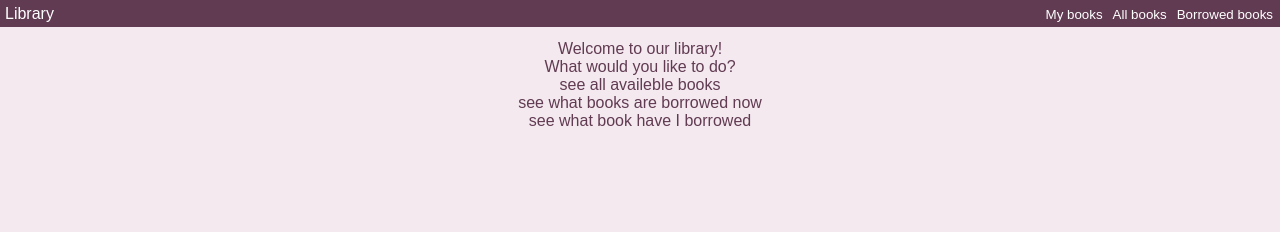
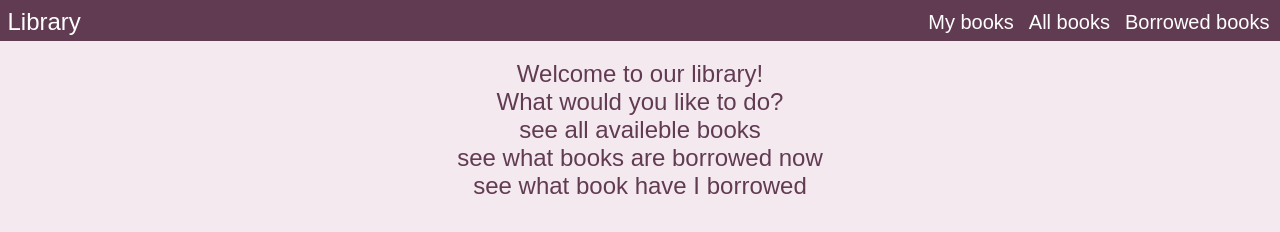
Before and after one commit to NomiRudevski/library, a plain HTML site: page index.html in a window 1280 px wide. Drawn offline with Linux system fonts and the light colour scheme.

Commit message:
Update style.css
aaahhh*2

```diff
--- a/style.css
+++ b/style.css
@@ -2,6 +2,7 @@ body {
     font-family: Arial, Helvetica, sans-serif;
     margin: 0px;
     background-color: #f4e9ef;
+    zoom: 150%;
 }
 
 .menu-link {
```
